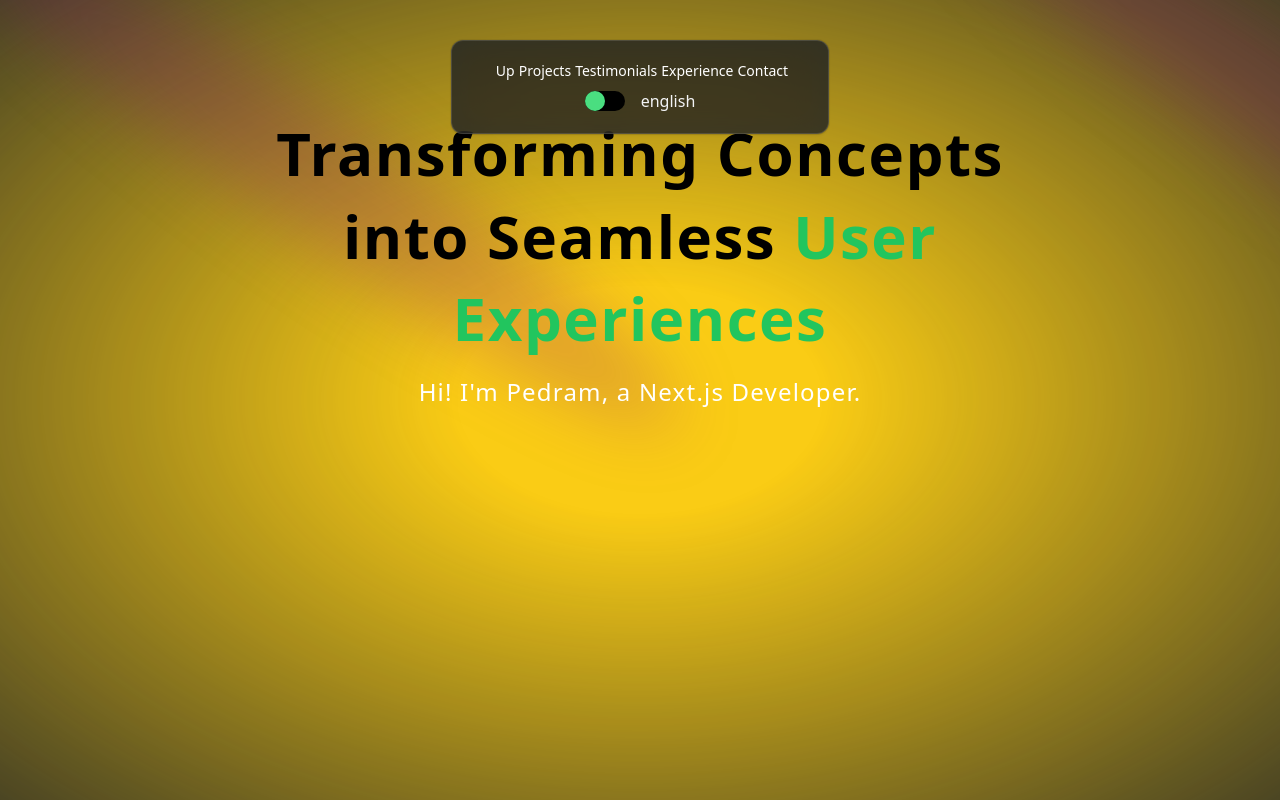
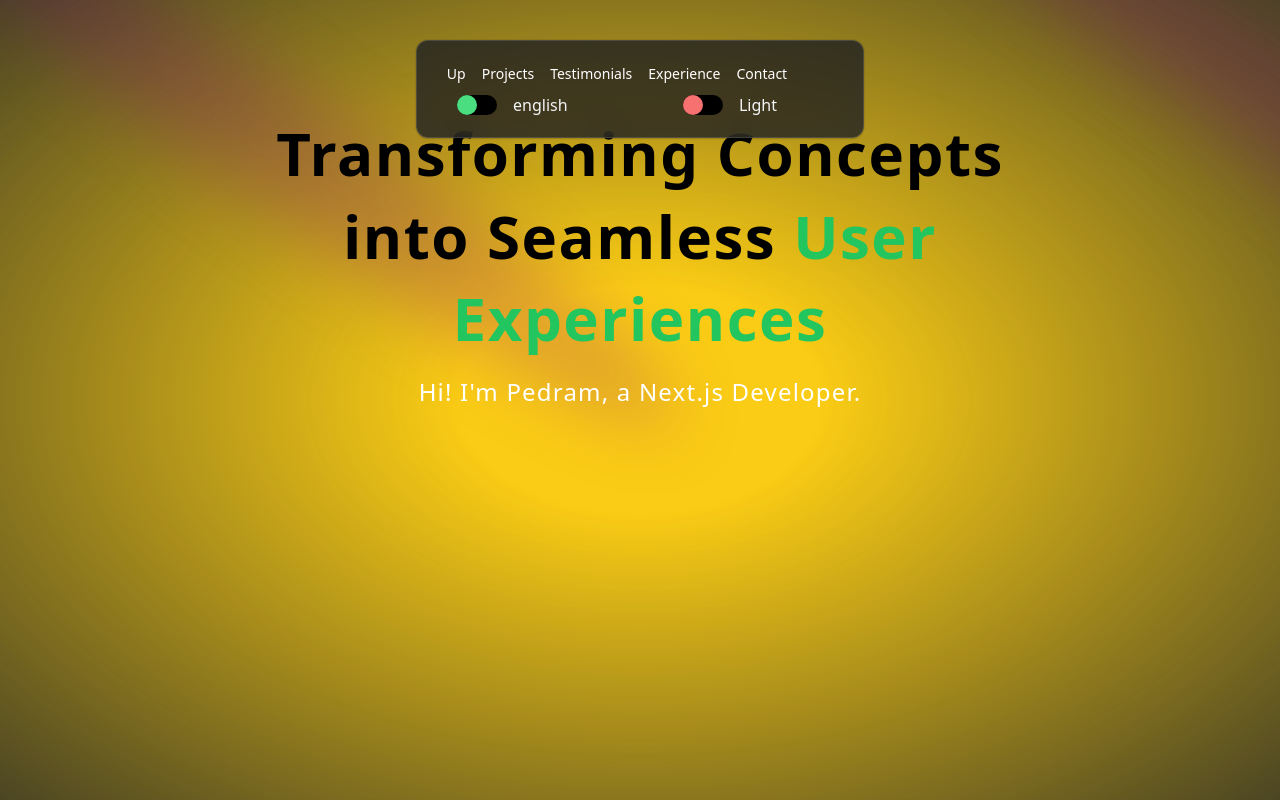
Before and after one commit to pedram-vosooghinia/portfolio, a Next.js app: page / in a window 1280 px wide. Shown: the top 800 px of the page. Built offline with nearby package versions, Linux system fonts and the light colour scheme.

Commit message:
feature light switch and fix navbar

```diff
--- a/app/globals.css
+++ b/app/globals.css
@@ -82,6 +82,12 @@
   .heading {
     @apply font-bold text-4xl md:text-5xl text-center;
   }
+  .rtl {
+    direction: rtl;
+  }
+  .ltr {
+    direction: ltr;
+  }
 }
 @keyframes spin {
   from {
--- a/app/page.tsx
+++ b/app/page.tsx
@@ -6,17 +6,17 @@ import Experience from "@/components/Experience";
 import RecentProjects from "@/components/RecentProjects";
 import { FloatingNav } from "@/components/ui/FloatingNavbar";
 import Footer from "@/components/Footer";
+import useLanguageStore from "@/store/LanguageStore";
 const Home = () => {
+  const {language}=useLanguageStore()
   return (
-    <main className=" bg-yellow-400 flex justify-center items-center flex-col overflow-hidden mx-auto sm:px-10 px-5">
-      <div className="max-w-7xl w-full">
+    <main className=" bg-yellow-400 flex  flex-col  ">
         <FloatingNav  />
         <Hero />
         <RecentProjects />
         <Clients />
         <Experience />
         <Footer />
-      </div>
     </main>
   );
 };
--- a/components/ChangeStatus.tsx
+++ b/components/ChangeStatus.tsx
@@ -1,36 +1,11 @@
 import React from "react";
-import useLanguageStore from "@/store/LanguageStore";
-import LanguageSwitch from "./language/LanguageSwitch";
-
-// const MyComponent: React.FC = () => {
-//   const { language } = useLanguageStore();
-
-//   const texts = {
-//     en: {
-//       welcome: "Welcome",
-//       description: "This is an English description.",
-//     },
-//     fa: {
-//       welcome: "خوش آمدید",
-//       description: "این یک توضیح فارسی است.",
-//     },
-//   };
-
-//   return (
-//     <div>
-//       <h1>{texts[language].welcome}</h1>
-//       <p>{texts[language].description}</p>
-//     </div>
-//   );
-// };
-
+import LanguageSwitch from "./switch/LanguageSwitch";
+import LightSwitch from "./switch/LightSwitch";
 const ChangeStatus: React.FC = () => {
   return (
-    <div
-    // className="fixed top-4 left-4 z-50  p-4 rounded shadow-lg bg-gray-400"
-    >
+    <div className="ltr flex justify-between items-center">
       <LanguageSwitch />
-      {/* <MyComponent /> */}
+      <LightSwitch />
     </div>
   );
 };
--- a/components/Hero.tsx
+++ b/components/Hero.tsx
@@ -3,7 +3,7 @@ import { TextGenerateEffect } from "./ui/TextGenerateEffect";
 
 const Hero = () => {
   return (
-    <section className="h-screen   py-20" id="up">
+    <section className="h-screen  py-20" id="up">
       <div>
         <Spotlight
           className="-top-40 -left-10 md:-left-32 md:-top-20 h-screen"
--- a/components/language/en.json
+++ /dev/null
@@ -1,4 +0,0 @@
-{
-    "welcome_message": "Welcome to our website!",
-    "contact_us": "Contact Us"
-  }
--- a/components/language/fa.json
+++ /dev/null
@@ -1,4 +0,0 @@
-{
-    "welcome_message": "به وب‌سایت ما خوش آمدید!",
-    "contact_us": "تماس با ما"
-  }
--- a/components/language/LanguageSwitch.tsx
+++ b/components/switch/LanguageSwitch.tsx
@@ -3,13 +3,12 @@ import useLanguageStore from "@/store/LanguageStore";
 
 const LanguageSwitch: React.FC = () => {
   const { language, switchLanguage } = useLanguageStore();
-console.log("language",language)
   const handleToggle = () => {
     switchLanguage(language === "en" ? "fa" : "en");
   };
 
   return (
-    <div className=" flex justify-center items-center gap-4">
+    <div className="ltr flex justify-center items-center gap-4">
       <div
         className=" relative w-10 h-5  bg-black rounded-full cursor-pointer"
         onClick={handleToggle}
--- /dev/null
+++ b/components/switch/LightSwitch.tsx
@@ -0,0 +1,36 @@
+import React, { useEffect } from "react";
+import useLightStore from "@/store/LightStore";
+
+const LightSwitch: React.FC = () => {
+  const { light, switchLight } = useLightStore();
+
+  const handleToggle = () => {
+    switchLight(light === "light" ? "dark" : "light");
+  };
+
+  useEffect(() => {
+    if (light === "dark") {
+      document.body.classList.add("dark");
+    } else {
+      document.body.classList.remove("dark");
+    }
+  }, [light]);
+
+  return (
+    <div className="ltr flex justify-center items-center gap-4">
+      <div
+        className="relative w-10 h-5 bg-black rounded-full cursor-pointer"
+        onClick={handleToggle}
+      >
+        <div
+          className={`absolute w-5 h-5 bg-red-400 rounded-full transition-transform duration-300 transform ${
+            light === "light" ? "" : "translate-x-5"
+          }`}
+        />
+      </div>
+      <p className="text-gray-100">{light === "light" ? "Light" : "Dark"}</p>
+    </div>
+  );
+};
+
+export default LightSwitch;
--- a/components/ui/FloatingNavbar.tsx
+++ b/components/ui/FloatingNavbar.tsx
@@ -38,12 +38,20 @@ export const FloatingNav = ({ className }: { className?: string }) => {
   const navItems = language === "fa" ? navItemsFa : navItemsEn;
 
   return (
+
+    // <div
+    //   className={cn(
+    //     " flex justify-center items-center mx-auto transition-all duration-200   w-96   fixed z-[5000] top-10 inset-x-0   px-10 py-5 rounded-lg border border-black/.1 shadow-[0px_2px_3px_-1px_rgba(0,0,0,0.1),0px_1px_0px_0px_rgba(25,28,33,0.02),0px_0px_0px_1px_rgba(25,28,33,0.08)] ",
+    //     visible ? "opacity-100 translate-y-0" : "opacity-0 -translate-y-full",
+    //     className
+    //   )}
     <div
-      className={cn(
-        "transition-all duration-200 flex max-w-fit md:min-w-[70vw] lg:min-w-fit fixed z-[5000] top-10 inset-x-0 mx-auto px-10 py-5 rounded-lg border border-black/.1 shadow-[0px_2px_3px_-1px_rgba(0,0,0,0.1),0px_1px_0px_0px_rgba(25,28,33,0.02),0px_0px_0px_1px_rgba(25,28,33,0.08)] items-center justify-center space-x-4",
-        visible ? "opacity-100 translate-y-0" : "opacity-0 -translate-y-full",
-        className
-      )}
+    className={cn(
+      " transition-all duration-200 fixed z-[5000] top-10 inset-x-0 mx-auto px-10 py-5 rounded-lg border border-black/.1 shadow-[0px_2px_3px_-1px_rgba(0,0,0,0.1),0px_1px_0px_0px_rgba(25,28,33,0.02),0px_0px_0px_1px_rgba(25,28,33,0.08)]",
+      visible ? "opacity-100 translate-y-0" : "opacity-0 -translate-y-full",
+      className,
+      "w-full sm:max-w-md"
+    )}
       style={{
         backdropFilter: "blur(16px) saturate(180%)",
         backgroundColor: "rgba(17, 25, 40, 0.75)",
@@ -51,14 +59,14 @@ export const FloatingNav = ({ className }: { className?: string }) => {
         border: "1px solid rgba(255, 255, 255, 0.125)",
       }}
     >
-      <div className="flex flex-col">
-        <div className="flex">
+      <div className= {`${language === "fa"? "rtl": ""}  flex flex-col max-w-xs`}>
+        <div className="flex justify-center items-center">
           {navItems.map((navItem: any, idx: number) => (
             <Link
               key={`link=${idx}`}
               href={navItem.link}
               className={cn(
-                "relative  items-center flex space-x-1 text-white  hover:text-green-500"
+                " mx-2    text-white  hover:text-green-500"
               )}
             >
               <span className="block sm:hidden">{navItem.icon}</span>
--- a/store/LanguageStore.ts
+++ b/store/LanguageStore.ts
@@ -9,7 +9,7 @@ interface LanguageState {
 }
 
 const useLanguageStore = create<LanguageState>((set) => ({
-  language: 'en', // زبان پیش‌فرض
+  language: 'en',
   switchLanguage: (lang) => set({ language: lang }),
 }));
 
--- /dev/null
+++ b/store/LightStore.ts
@@ -0,0 +1,15 @@
+import { create } from "zustand";
+
+type Light = "light" | "dark";
+
+interface LightState {
+  light: Light;
+  switchLight: (light: Light) => void;
+}
+
+const useLightStore = create<LightState>((set) => ({
+    light: "light",
+  switchLight: (light) => set({ light: light }),
+}));
+
+export default useLightStore;
```
